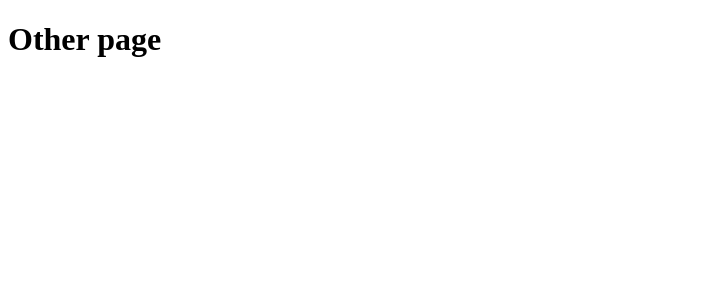
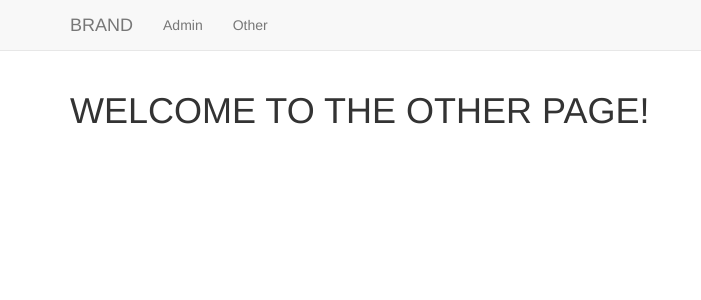
Before and after one commit to kotternaj/django-practice-templates, a Django app: page /basic_app/other/ in a window 1280 px wide. Shown: the top 300 px of the page, without its empty margins (0-701 px from the left). Run offline with Django 3.2, Linux system fonts and the light colour scheme; some libraries are stand-ins or nearby versions.

Commit message:
template inheritance

```diff
--- a/templates/basic_app/base.html
+++ b/templates/basic_app/base.html
@@ -0,0 +1,32 @@
+<!DOCTYPE html>
+<html lang="en">
+<head>
+    <meta charset="UTF-8">
+    <meta name="viewport" content="width=device-width, initial-scale=1.0">
+    <meta http-equiv="X-UA-Compatible" content="ie=edge">
+    <!-- <link rel="stylesheet" href="https://maxcdn.bootstrapcdn.com/bootstrap/4.0.0/css/bootstrap.min.css" integrity="sha384-Gn5384xqQ1aoWXA+058RXPxPg6fy4IWvTNh0E263XmFcJlSAwiGgFAW/dAiS6JXm" crossorigin="anonymous"> -->
+    <link rel="stylesheet" href="//maxcdn.bootstrapcdn.com/bootstrap/3.3.7/css/bootstrap.min.css" integrity="sha384-BVYiiSIFeK1dGmJRAkycuHAHRg32OmUcww7on3RYdg4Va+PmSTsz/K68vbdEjh4u" crossorigin="anonymous">
+    <title>Document</title>
+</head>
+<body>
+    <nav class='navbar navbar-default navbar-static-top'>
+        <div class='container'>
+            <ul class='nav navbar-nav'>
+              <li ><a class='navbar-brand' href="{% url 'index'%}">BRAND</a></li>
+              <li ><a class='navbar-link' href="{% url 'admin:index' %}">Admin</a></li>
+              <li ><a class='navbar-link' href="{% url 'basic_app:other' %}">Other</a></li>
+            </ul>
+        </div>
+    </nav>
+
+    <div class='container'>
+
+        {% block body_block %}
+
+        <!-- anything outside of this will be inherited -->
+
+        {% endblock %}
+
+    </div>
+</body>
+</html>
--- a/templates/basic_app/other.html
+++ b/templates/basic_app/other.html
@@ -1,12 +1,5 @@
 <!DOCTYPE html>
-<html lang="en">
-<head>
-    <meta charset="UTF-8">
-    <meta name="viewport" content="width=device-width, initial-scale=1.0">
-    <meta http-equiv="X-UA-Compatible" content="ie=edge">
-    <title>Document</title>
-</head>
-<body>
-    <h1>Other page</h1>
-</body>
-</html>
+{% extends "basic_app/base.html"%}
+  {% block body_block%}
+    <h1>WELCOME TO THE OTHER PAGE!</h1>
+  {% endblock %}
--- a/templates/basic_app/relative_url_templates.html
+++ b/templates/basic_app/relative_url_templates.html
@@ -10,7 +10,7 @@
     <h1>Relative URL Templates page</h1>
     <a href="{% url 'basic_app:other' %}">The OTHER PAGE</a>
     <div>
-            <a href="{% url 'admin:index' %}">Admin index page</a>
+    <a href="{% url 'admin:index' %}">Admin index page</a>
     </div>
     <a href="{% url 'index' %}">BACK TO INDEX PAGE</a>
 
```
Also changed, not shown: templates/basic_app/index.html (+4 -11 lines).
